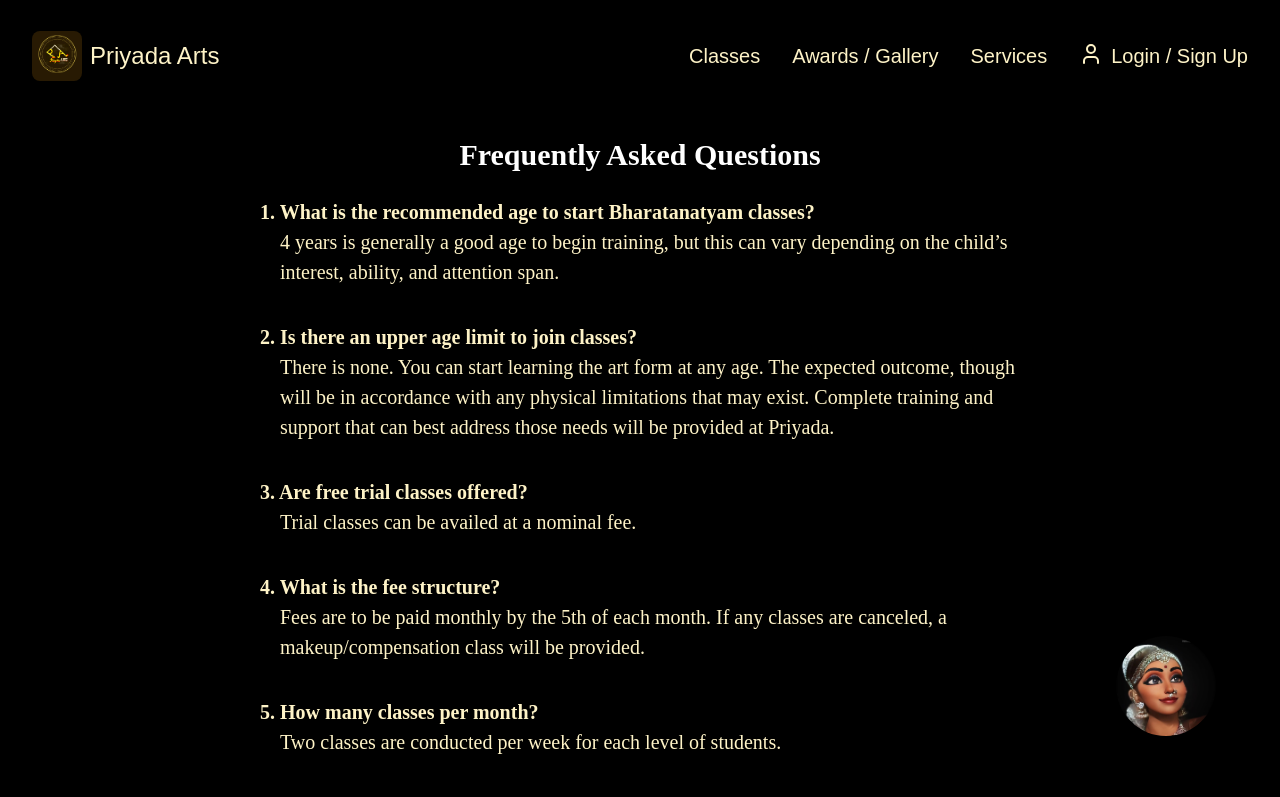
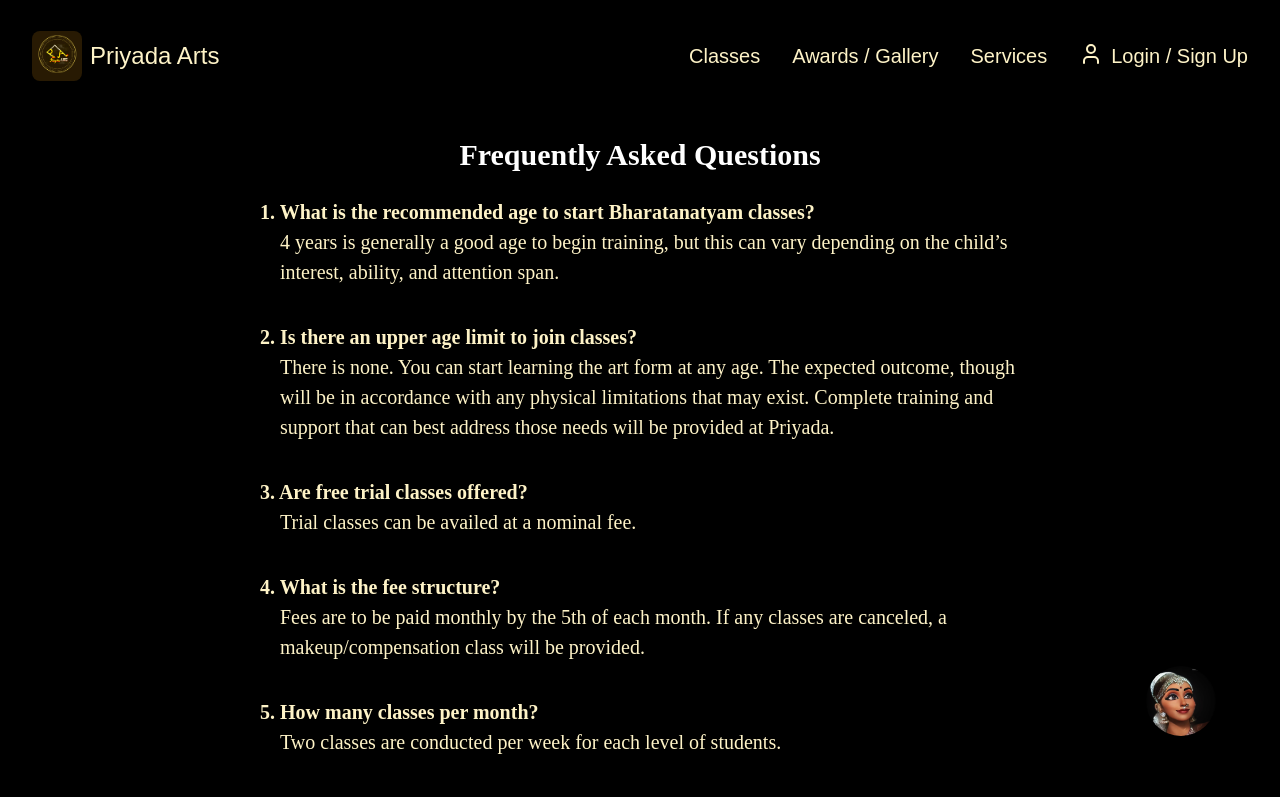
Before and after one commit to Anbui0115/Hackathon-project, a Next.js app in the folder frontend/: page /faq in a window 1280 px wide. Shown: the top 797 px of the page. Built offline with nearby package versions, Linux system fonts and the light colour scheme; a web font is replaced by a local one.

Commit message:
reduced chatbot size

```diff
--- a/frontend/components/ChatBot.jsx
+++ b/frontend/components/ChatBot.jsx
@@ -138,7 +138,7 @@ const ChatBot = () => {
 
       {/* White Cloud Message */}
       {!toggleChat && showWhiteCloudMessage  && (
-        <div className="relative p-4 m-2 text-sm tracking-wider bg-white text-black rounded-3xl shadow-md w-[240px] h-auto">
+        <div className="relative p-4 m-1 text-sm tracking-wider bg-white text-black rounded-3xl shadow-md w-[230px] h-auto">
           <AnimatedText timer={15} message="Hi! PriyadaGPT at your service click me if you have any questions about the school, artists, classes, or about the website and I'd be glad to help." />
         </div>
       )}
@@ -147,8 +147,8 @@ const ChatBot = () => {
       <div className="cursor-pointer" onClick={() => setToggleChat(!toggleChat)}>
         <Image
           src={Chat}
-          height={100}
-          width={100}
+          height={70}
+          width={70}
           className="rounded-full"
         />
       </div>
```
